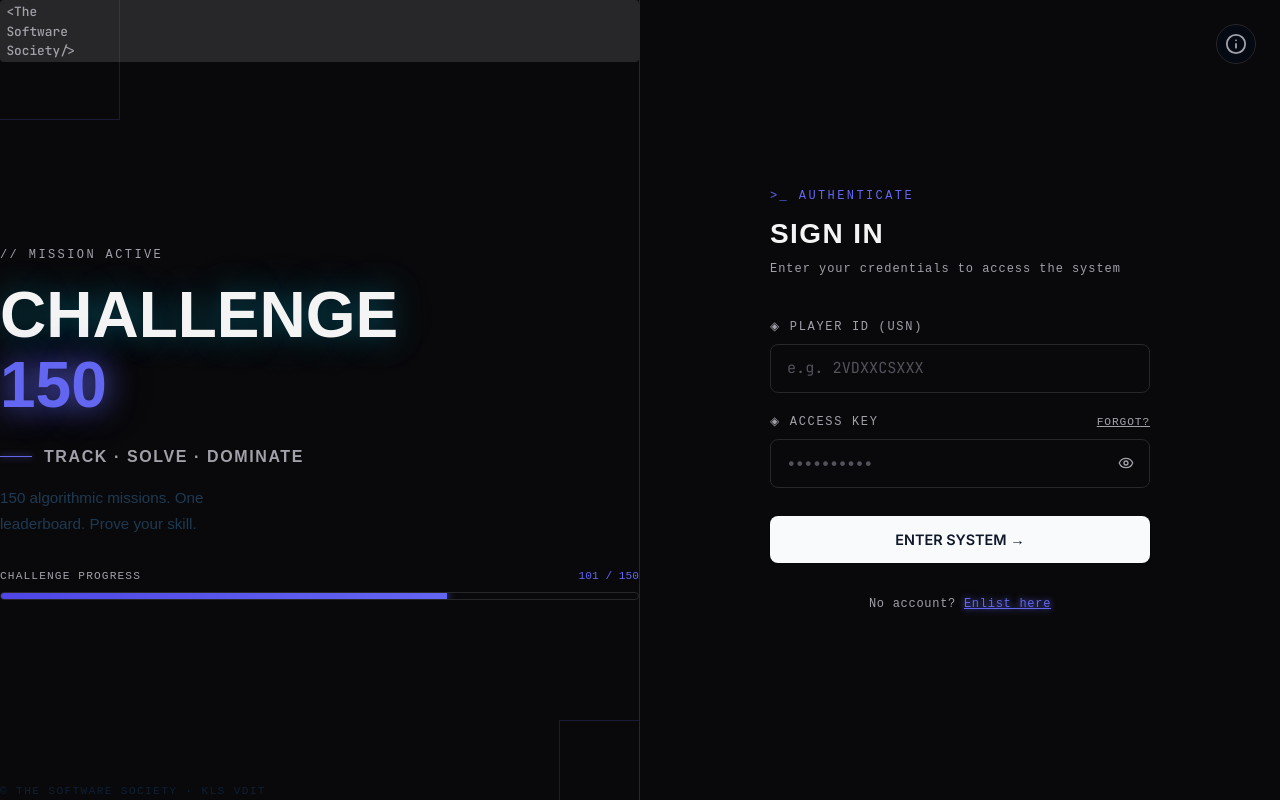
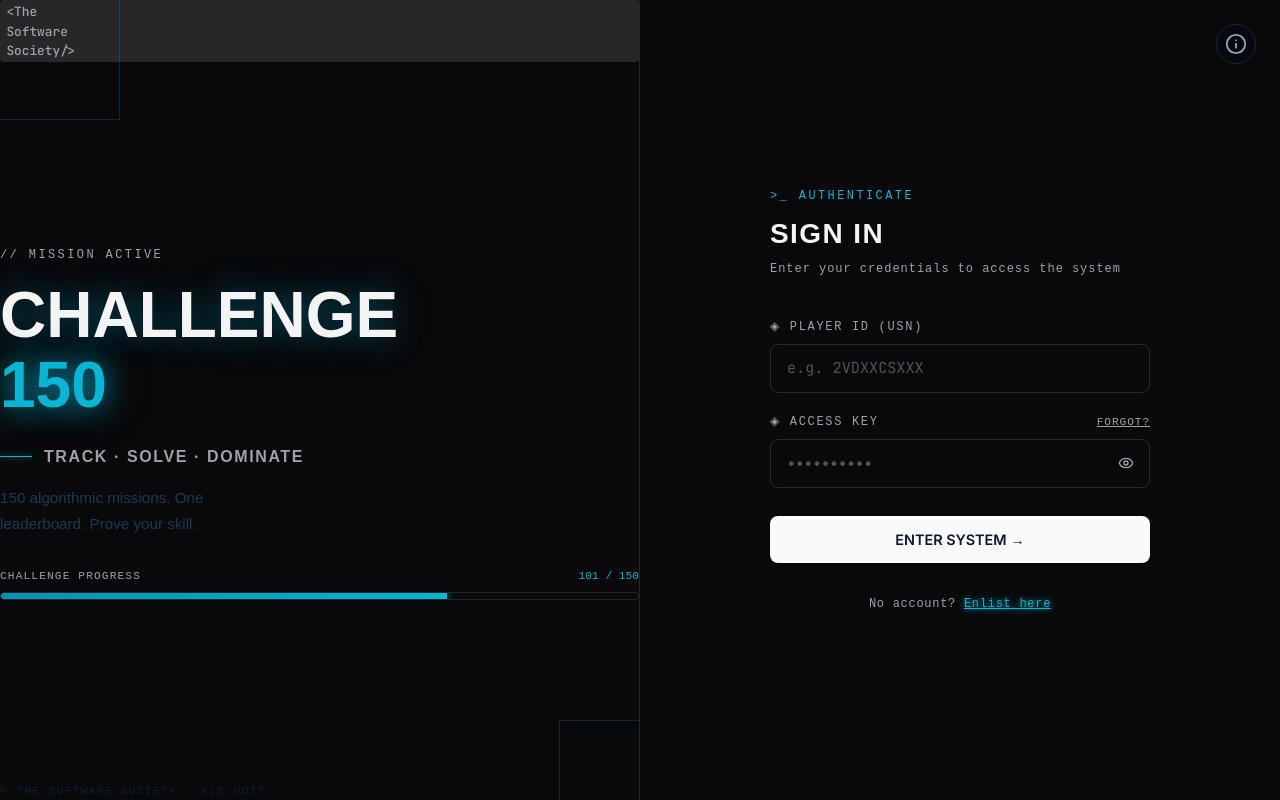
Before and after one commit to shivahiremath001/TSS_DSA_Checklist, a React (Vite) app: page /login in a window 1280 px wide. Built offline with nearby package versions, Linux system fonts and the light colour scheme; no server answers.

Commit message:
cyan colored theme

```diff
--- a/src/index.css
+++ b/src/index.css
@@ -18,12 +18,12 @@
   --fg-muted:     #a1a1aa; /* zinc-400 */
   --fg-highlight: #ffffff;
   --border:       #27272a; /* zinc-800 */
-  --border-glow:  rgba(99, 102, 241, 0.2);
-  --border-focus: #6366f1; /* indigo-500 */
+  --border-glow:  rgba(6, 182, 212, 0.2);
+  --border-focus: #06b6d4; /* cyan-500 */
 
-  --accent:       #6366f1; /* indigo-500 */
-  --accent-dim:   #4f46e5; /* indigo-600 */
-  --accent-glow:  rgba(99, 102, 241, 0.15);
+  --accent:       #06b6d4; /* cyan-500 */
+  --accent-dim:   #0891b2; /* cyan-600 */
+  --accent-glow:  rgba(6, 182, 212, 0.15);
 
   --purple:       #a855f7;
   --purple-glow:  rgba(168, 85, 247, 0.15);
```
